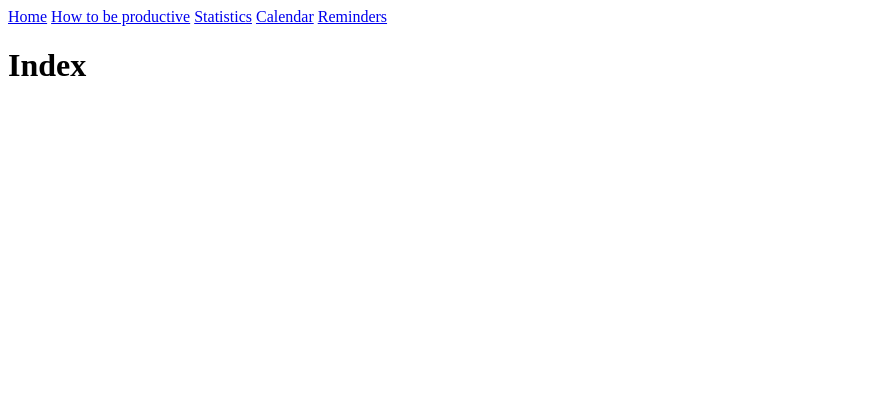
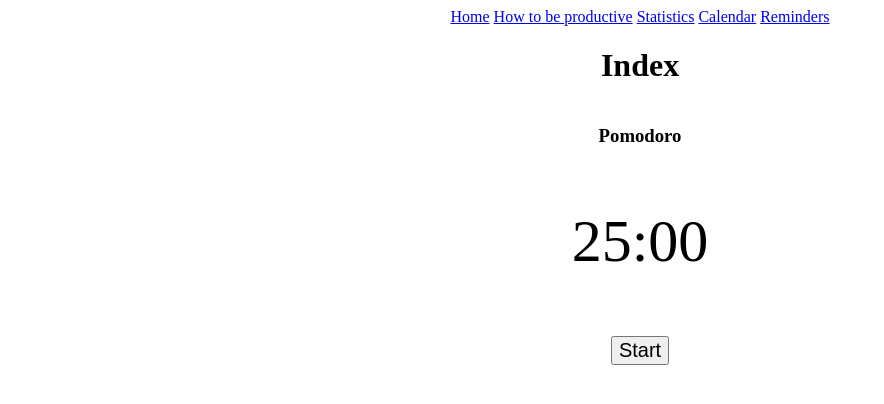
Before and after one commit to qa-codecademy/sp2024-cp03-pwa-1, a plain HTML site: page index.html in a window 1280 px wide. Shown: the whole page, without its empty margins (0-884 px from the left). Drawn offline with Linux system fonts and the light colour scheme.

Commit message:
centered navbar and initial timer div

```diff
--- a/index.html
+++ b/index.html
@@ -1,22 +1,33 @@
 <!DOCTYPE html>
 <html lang="en">
   <head>
-    <meta charset="UTF-8">
-    <meta name="viewport" content="width=device-width, initial-scale=1.0">
+    <meta charset="UTF-8" />
+    <meta name="viewport" content="width=device-width, initial-scale=1.0" />
+    <link rel="stylesheet" href="/styles/navbar.css" type="text/css" />
+    <link rel="stylesheet" href="/styles/timer.css" type="text/css" />
     <title>Document</title>
   </head>
   <body>
-    <div>
+    <div id="navBarDiv">
       <nav>
         <a href="#">Home</a>
-            <a href="/How_To_Be_Productiove/how_to_be_productive.html">How to be productive</a>
+        <a href="/How_To_Be_Productiove/how_to_be_productive.html"
+          >How to be productive</a
+        >
         <a href="/Statistics/statistics.html">Statistics</a>
         <a href="/Calendar/calendar.html">Calendar</a>
         <a href="/Reminders/reminders.html">Reminders</a>
       </nav>
     </div>
+    <div id="titleDiv">
+      <h1>Index</h1>
+    </div>
     <div>
-        <h1>Index</h1>
+      <h3 id="topDivOptions">Pomodoro</h3>
+      <p id="timer">25:00</p>
+    </div>
+    <div id="startStopTimerButton">
+      <button id="startStopTimerButton">Start</button>
     </div>
   </body>
 </html>
--- /dev/null
+++ b/styles/navbar.css
@@ -0,0 +1,9 @@
+#navBarDiv {
+  display: flex;
+  justify-content: center;
+}
+
+#titleDiv {
+    display: flex;
+    justify-content: center;
+  }
--- /dev/null
+++ b/styles/timer.css
@@ -0,0 +1,21 @@
+#timerDiv {
+    display: flex;
+    justify-content: center;
+  }
+
+#topDivOptions {
+    display: flex;
+    justify-content: center;
+  }
+
+#timer {
+    display: flex;
+    justify-content: center;
+    font-size: 60px;
+  }
+
+#startStopTimerButton {
+    display: flex;
+    justify-content: center;
+    font-size: 20px;
+  }
```
Also changed, not shown: Calendar/calendar.html (+3 -2 lines), How_To_Be_Productiove/how_to_be_productive.html (+3 -2 lines), Reminders/reminders.html (+3 -2 lines), Statistics/statistics.html (+3 -2 lines). Lines whose indentation alone changed are shown as unchanged.
